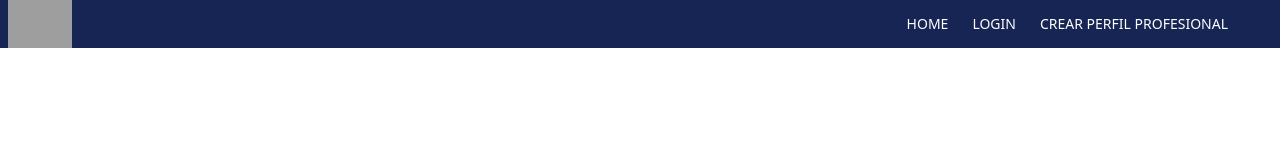
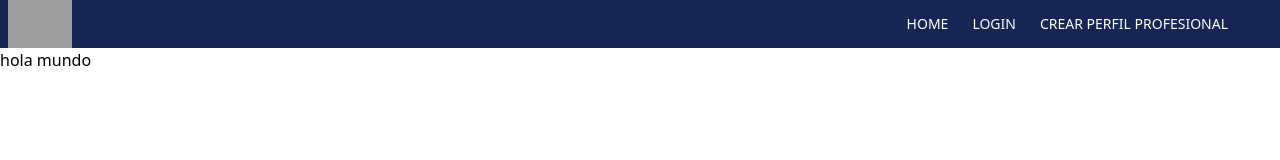
Before and after one commit to abelacco/qali-client, a React (Vite) app in the folder qali-client/: page / in a window 1280 px wide. Shown: the top 160 px of the page. Built offline with nearby package versions, Linux system fonts and the light colour scheme; grey boxes are pictures that could not be loaded.

Commit message:
Fix importaciones del Layout

```diff
--- a/qali-client/src/components/Home/Home.jsx
+++ b/qali-client/src/components/Home/Home.jsx
@@ -1,14 +1,12 @@
 import React from 'react'
-import { Footer } from '../Footer/Footer'
-import Navbar from '../Navbar/Navbar'
+import Layout from './LayoutCliente'
 
 function Home() {
     return (
-        <>
-            <Navbar />
+        <Layout>
+            <p>hola mundo</p>
 
-            <Footer />
-        </>
+        </Layout>
     )
 }
 
--- a/qali-client/src/components/Home/LayoutCliente.jsx
+++ b/qali-client/src/components/Home/LayoutCliente.jsx
@@ -1,12 +1,17 @@
-import { Footer } from "../Footer/Footer";
-import { Navbar } from "../Navbar/Navbar";
+import {Footer} from "../Footer/Footer";
+import Navbar from "../Navbar/Navbar";
+import React from "react";
 
-export const Layout = (children) => {
+const Layout = ({ children }) => {
   return (
-    <div>
-      <Navbar/>
-      <main>{children}</main>
+    <>
+      <Navbar />
+      <main>
+        {children}
+      </main>
       <Footer />
-    </div>
+    </>
   );
 };
+
+export default Layout;
```
